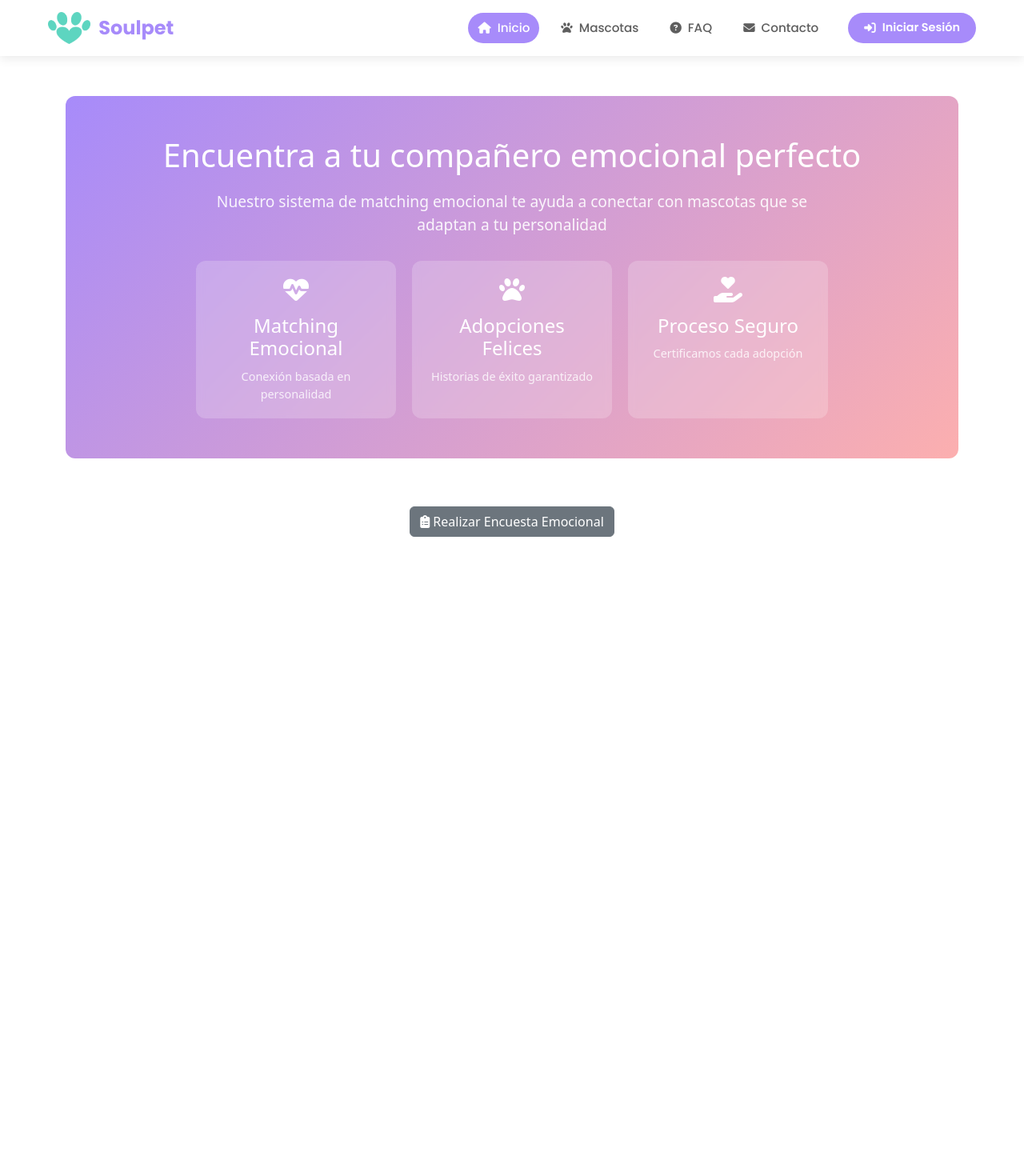
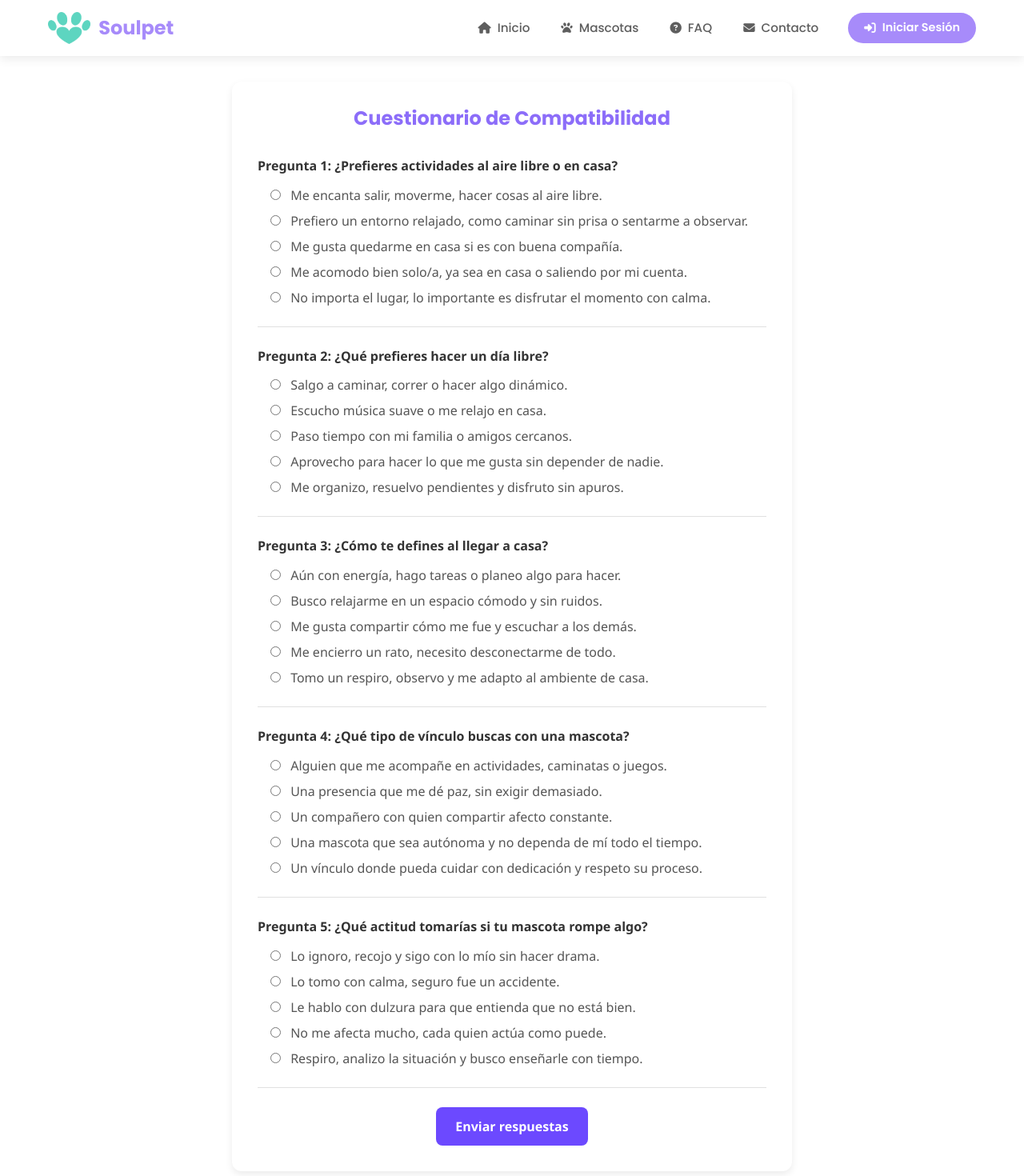
Before and after one commit to repozado/SistemaAdopcion, an Angular app: page /cuestionario in a window 1280 px wide. Before the commit this address led to /home. Shown: the top 1470 px of the page at 80% size. Before the commit the page ends 800 px from the top, so only its background shows below. Built offline with nearby package versions, Linux system fonts and the light colour scheme.

Commit message:
front de encuesta
quedo valiendo

```diff
--- a/src/app/app-routing.module.ts
+++ b/src/app/app-routing.module.ts
@@ -12,6 +12,7 @@ import { AuthGuard } from './guards/auth.guard';
 import { AdminGuard } from './guards/admin.guard';
 import { UsersComponent } from './components/users/users.component';
 import { RegisterComponent } from './components/register/register.component';
+import { CuestionarioComponent } from './components/cuestionario/cuestionario.component';
 
 const routes: Routes = [
   {path: 'login', component: LoginComponent},
@@ -24,6 +25,7 @@ const routes: Routes = [
   {path: 'contacto', component:ContactComponent},
   {path: "usuarios", component:UsersComponent, canActivate: [AuthGuard, AdminGuard]},
   {path: 'mascota/:id', component:PetcardComponent},
+  {path: 'cuestionario', component:CuestionarioComponent},
   {path: '**', pathMatch: 'full', redirectTo: 'home'}
 ];
 
--- a/src/app/app.module.ts
+++ b/src/app/app.module.ts
@@ -23,6 +23,7 @@ import { Token } from '@angular/compiler';
 import { TokenInterceptor } from './interceptors/token.interceptor';
 import { UsersComponent } from './components/users/users.component';
 import { RegisterComponent } from './components/register/register.component';
+import { CuestionarioComponent } from './components/cuestionario/cuestionario.component';
 
 
 @NgModule({
@@ -42,7 +43,8 @@ import { RegisterComponent } from './components/register/register.component';
     ValuecardComponent,
     LoginComponent,
     UsersComponent,
-    RegisterComponent
+    RegisterComponent,
+    CuestionarioComponent
   ],
   imports: [
     BrowserModule,
--- /dev/null
+++ b/src/app/components/cuestionario/cuestionario.component.css
@@ -0,0 +1,63 @@
+.container-cuestionario {
+  background-color: #ffffff;
+  border-radius: 12px;
+  padding: 2rem;
+  max-width: 700px;
+  margin: 2rem auto;
+  box-shadow: 0 4px 10px rgba(0, 0, 0, 0.08);
+  font-family: 'Segoe UI', sans-serif;
+}
+
+.container-cuestionario h2 {
+  font-weight: 700;
+  font-size: 1.5rem;
+  color: #8c6df9;
+  font-family: 'Poppins', 'Baloo 2', sans-serif;
+  text-align: center;
+  margin-bottom: 2rem;
+}
+
+.pregunta {
+  margin-bottom: 1.5rem;
+  border-bottom: 1px solid #e0e0e0;
+  padding-bottom: 1rem;
+}
+
+.pregunta p {
+  font-weight: bold;
+  color: #333;
+  margin-bottom: 0.8rem;
+}
+
+.opciones label {
+  display: block;
+  margin-left: 1rem;
+  margin-bottom: 0.5rem;
+  color: #555;
+  cursor: pointer;
+}
+
+.opciones input[type="radio"] {
+  accent-color: #64d8c6;
+  margin-right: 0.5rem;
+}
+
+.enviar-btn {
+  background-color: #6c49ff;
+  color: #fff;
+  padding: 12px 24px;
+  border: none;
+  border-radius: 8px;
+  cursor: pointer;
+  font-weight: bold;
+  font-size: 1rem;
+  margin-top: 1.5rem;
+  transition: background-color 0.3s;
+  display: block;
+  margin-left: auto;
+  margin-right: auto;
+}
+
+.enviar-btn:hover {
+  background-color: #5938cc;
+}
--- /dev/null
+++ b/src/app/components/cuestionario/cuestionario.component.html
@@ -0,0 +1,22 @@
+<div class="container-cuestionario">
+  <h2>Cuestionario de Compatibilidad</h2>
+  <form (ngSubmit)="enviarRespuestas()">
+    <div *ngFor="let pregunta of preguntas; let i = index" class="pregunta">
+      <p><strong>Pregunta {{ i + 1 }}:</strong> {{ pregunta.texto }}</p>
+      <div class="opciones">
+        <label *ngFor="let opcion of pregunta.opciones">
+          <input
+            type="radio"
+            [name]="'pregunta' + pregunta.id"
+            [value]="opcion.id"
+            [(ngModel)]="respuestas[pregunta.id]"
+            required
+            [ngModelOptions]="{ standalone: true }"
+          />
+          {{ opcion.texto }}
+        </label>
+      </div>
+    </div>
+    <button type="submit" class="enviar-btn">Enviar respuestas</button>
+  </form>
+</div>
--- /dev/null
+++ b/src/app/components/cuestionario/cuestionario.component.ts
@@ -0,0 +1,98 @@
+import { Component,inject, OnInit } from '@angular/core';
+import { CuestionarioService } from '../../services/cuestionario.service';
+import { Router } from '@angular/router';
+
+@Component({
+  selector: 'app-cuestionario',
+  standalone: false,
+  templateUrl: './cuestionario.component.html',
+  styleUrl: './cuestionario.component.css'
+})
+
+export class CuestionarioComponent {
+  respuestas: { [idpregunta: number]: number } = {}; // idpregunta => idopcion
+  private CuestionarioService = inject(CuestionarioService);
+
+  preguntas = [
+    {
+      id: 1,
+      texto: '¿Prefieres actividades al aire libre o en casa?',
+      opciones: [
+        { id: 1, texto: 'Me encanta salir, moverme, hacer cosas al aire libre.' },
+        { id: 2, texto: 'Prefiero un entorno relajado, como caminar sin prisa o sentarme a observar.' },
+        { id: 3, texto: 'Me gusta quedarme en casa si es con buena compañía.' },
+        { id: 4, texto: 'Me acomodo bien solo/a, ya sea en casa o saliendo por mi cuenta.' },
+        { id: 5, texto: 'No importa el lugar, lo importante es disfrutar el momento con calma.' }
+      ]
+    },
+    {
+      id: 2,
+      texto: '¿Qué prefieres hacer un día libre?',
+      opciones: [
+        { id: 6, texto: 'Salgo a caminar, correr o hacer algo dinámico.' },
+        { id: 7, texto: 'Escucho música suave o me relajo en casa.' },
+        { id: 8, texto: 'Paso tiempo con mi familia o amigos cercanos.' },
+        { id: 9, texto: 'Aprovecho para hacer lo que me gusta sin depender de nadie.' },
+        { id: 10, texto: 'Me organizo, resuelvo pendientes y disfruto sin apuros.' }
+      ]
+    },
+    {
+      id: 3,
+      texto: '¿Cómo te defines al llegar a casa?',
+      opciones: [
+        { id: 11, texto: 'Aún con energía, hago tareas o planeo algo para hacer.' },
+        { id: 12, texto: 'Busco relajarme en un espacio cómodo y sin ruidos.' },
+        { id: 13, texto: 'Me gusta compartir cómo me fue y escuchar a los demás.' },
+        { id: 14, texto: 'Me encierro un rato, necesito desconectarme de todo.' },
+        { id: 15, texto: 'Tomo un respiro, observo y me adapto al ambiente de casa.' }
+      ]
+    },
+    {
+      id: 4,
+      texto: '¿Qué tipo de vínculo buscas con una mascota?',
+      opciones: [
+        { id: 16, texto: 'Alguien que me acompañe en actividades, caminatas o juegos.' },
+        { id: 17, texto: 'Una presencia que me dé paz, sin exigir demasiado.' },
+        { id: 18, texto: 'Un compañero con quien compartir afecto constante.' },
+        { id: 19, texto: 'Una mascota que sea autónoma y no dependa de mí todo el tiempo.' },
+        { id: 20, texto: 'Un vínculo donde pueda cuidar con dedicación y respeto su proceso.' }
+      ]
+    },
+    {
+      id: 5,
+      texto: '¿Qué actitud tomarías si tu mascota rompe algo?',
+      opciones: [
+        { id: 21, texto: 'Lo ignoro, recojo y sigo con lo mío sin hacer drama.' },
+        { id: 22, texto: 'Lo tomo con calma, seguro fue un accidente.' },
+        { id: 23, texto: 'Le hablo con dulzura para que entienda que no está bien.' },
+        { id: 24, texto: 'No me afecta mucho, cada quien actúa como puede.' },
+        { id: 25, texto: 'Respiro, analizo la situación y busco enseñarle con tiempo.' }
+      ]
+    }
+  ];
+
+constructor(private router: Router) {}
+
+ngOnInit(): void {}
+
+  enviarRespuestas() {
+    const respuestasFormateadas = Object.entries(this.respuestas).map(
+      ([idpregunta, idopcion]) => ({
+        id_pregunta: Number(idpregunta),
+        id_opcion: Number(idopcion)
+      })
+    );
+
+    this.CuestionarioService.enviarRespuestas(respuestasFormateadas).subscribe({
+      next: (data) => {
+        console.log('Respuesta del backend:', data);
+        console.log('Formulario enviado con éxito');
+        this.router.navigate(['/mascotas']);
+      },
+      error: (err) => {
+        console.error(err);
+        alert('Error al enviar formulario');
+      }
+    });
+  }
+}
--- a/src/app/components/register/register.component.html
+++ b/src/app/components/register/register.component.html
@@ -113,8 +113,8 @@
           Registrarse
         </button>
       </form>
-      <pre>{{ f.value | json }}</pre>
-      <pre>Valid: {{ f.valid }}</pre>
+      <!--<pre>{{ f.value | json }}</pre>
+      <pre>Valid: {{ f.valid }}</pre>-->
 
       <hr />
       <div class="text-center">
--- /dev/null
+++ b/src/app/services/cuestionario.service.ts
@@ -0,0 +1,18 @@
+import { HttpClient } from '@angular/common/http';
+import { inject, Injectable } from '@angular/core';
+import { Observable } from 'rxjs';
+import { environment } from '../../environments/environment';
+
+
+@Injectable({
+  providedIn: 'root'
+})
+export class CuestionarioService {
+  private http = inject(HttpClient);
+  private apiUrl = `${environment.apiUrl}/cuestionario/responder`;
+
+
+  enviarRespuestas(respuestas: { id_pregunta: number, id_opcion: number }[]): Observable<any> {
+    return this.http.post(this.apiUrl, { respuestas });
+  }
+}
```
Also changed, not shown: 1 other file (tests, documents, lock files or other folders).
